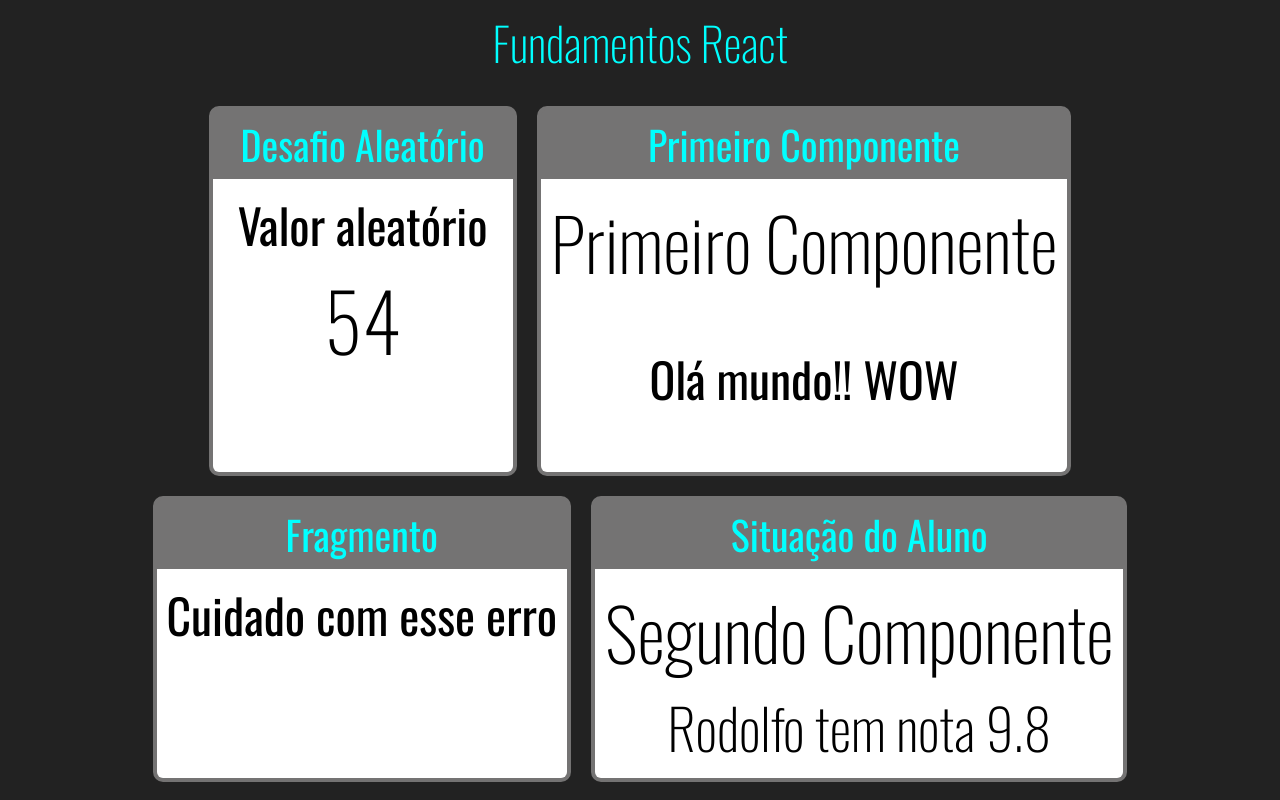
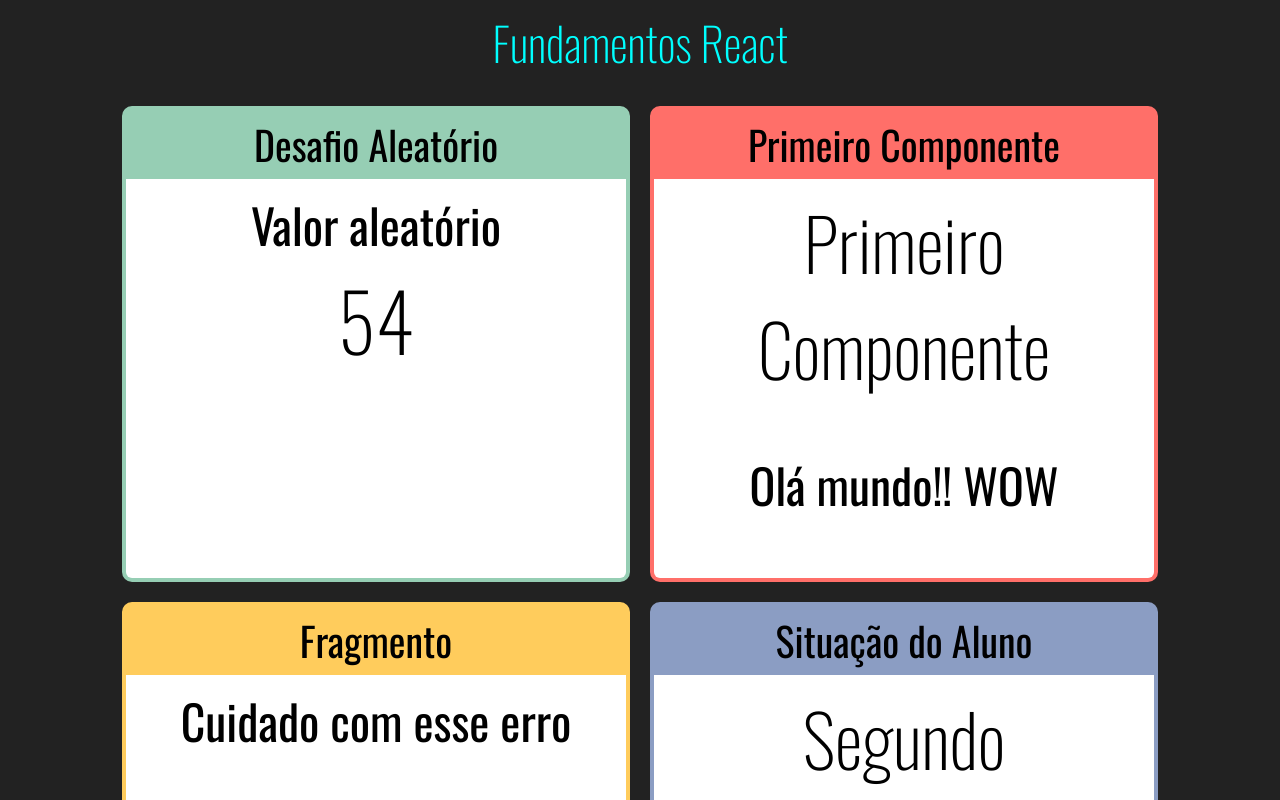
Before and after one commit to rodolfo-code/Curso-react-redux, a React (Create React App) app in the folder fundamentos-react/: page / in a window 1280 px wide. Shown: the top 800 px of the page. Built offline with nearby package versions, Linux system fonts and the light colour scheme.

Commit message:
color como props

```diff
--- a/fundamentos-react/src/App.jsx
+++ b/fundamentos-react/src/App.jsx
@@ -12,19 +12,19 @@
     <div className='app'>
       <h1 className='title-header'>Fundamentos React</h1>
       <div className='cards'>
-        <Card titulo='Desafio Aleatório'>
+        <Card titulo='Desafio Aleatório' color='#96ceb4'>
           <Aleatorio
             min={ 2 }
             max={ 60 }
           />
         </Card>
-        <Card className='primeiro' titulo='Primeiro Componente'>
+        <Card className='primeiro' titulo='Primeiro Componente' color='#ff6f69'>
           <Primeiro />
         </Card>
-        <Card className='fragmento' titulo='Fragmento'>
+        <Card className='fragmento' titulo='Fragmento' color='#ffcc5c'>
           <Fragmento />
         </Card>
-        <Card titulo='Situação do Aluno'>
+        <Card titulo='Situação do Aluno' color='#8b9dc3'>
           <ComParametro
             titulo='Segundo Componente'
             aluno='Rodolfo'
--- a/fundamentos-react/src/components/layout/Card.css
+++ b/fundamentos-react/src/components/layout/Card.css
@@ -1,16 +1,17 @@
 .card {
-  border: solid 4px rgb(116, 115, 115);
-  background-color: rgb(116, 115, 115);
+  border: solid 4px;
+  /* background-color: rgb(116, 115, 115); */
   border-radius: 10px;
   overflow: hidden;
   margin: 10px;
   display: flex;
   flex-direction: column;
-  min-width: 300px;
+  max-width: 500px;
+  min-width: 500px;
 }
 
 .card .title {
-  color: aqua;
+  /* color: aqua; */
   padding: 5px 0px;
   display: flex;
   justify-content: center;
--- a/fundamentos-react/src/components/layout/Card.jsx
+++ b/fundamentos-react/src/components/layout/Card.jsx
@@ -2,8 +2,14 @@
 import './Card.css';
 
 const Card = (props) => {
+  const cardStyle = {
+    backgroundColor: props.color || 'rgb(116, 115, 115)',
+    borderColor: props.color || 'rgb(116, 115, 115)',
+    color: '#000'
+  }
+
   return (
-    <div className='card'>
+    <div className='card' style={cardStyle}>
       <div className='title'>{props.titulo}</div>
       <div className='content'>{props.children}</div>
     </div>
```
Also changed, not shown: 1 other file (tests, documents, lock files or other folders).
